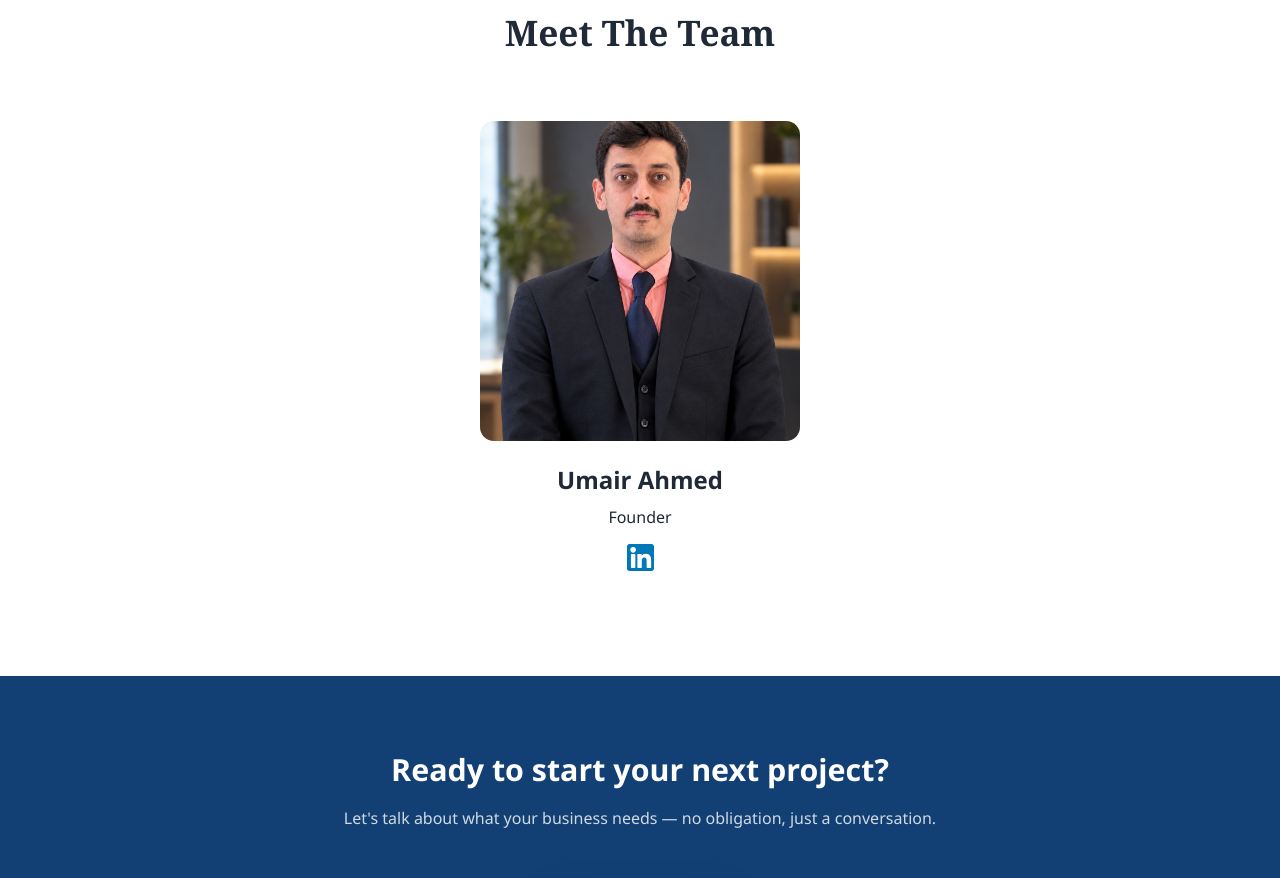
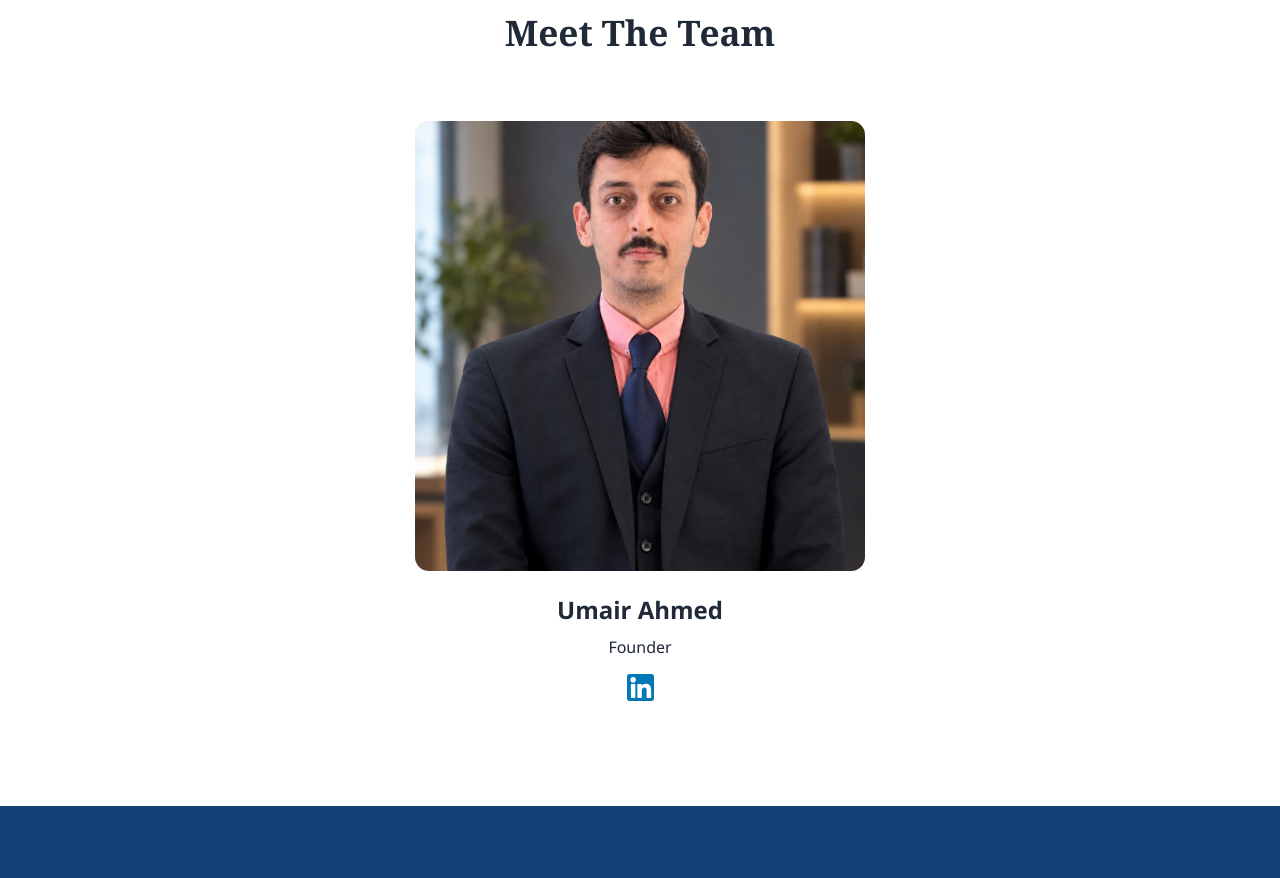
Before and after one commit to mahnoorahmad6/nuram-labs, a React (Vite) app: page /about in a window 1280 px wide. Shown: the part 1740-2618 px from the top of the page. Built offline with nearby package versions, Linux system fonts and the light colour scheme.

Commit message:
added pictures

```diff
--- a/src/pages/About.css
+++ b/src/pages/About.css
@@ -161,7 +161,7 @@
 
 .team-card {
   width: 100%;
-  max-width: 320px; /* controls how big the photo/card is */
+  max-width: 450px; /* controls how big the photo/card is */
 }
 
 /* Targets only the main photo, not the LinkedIn icon */
```
